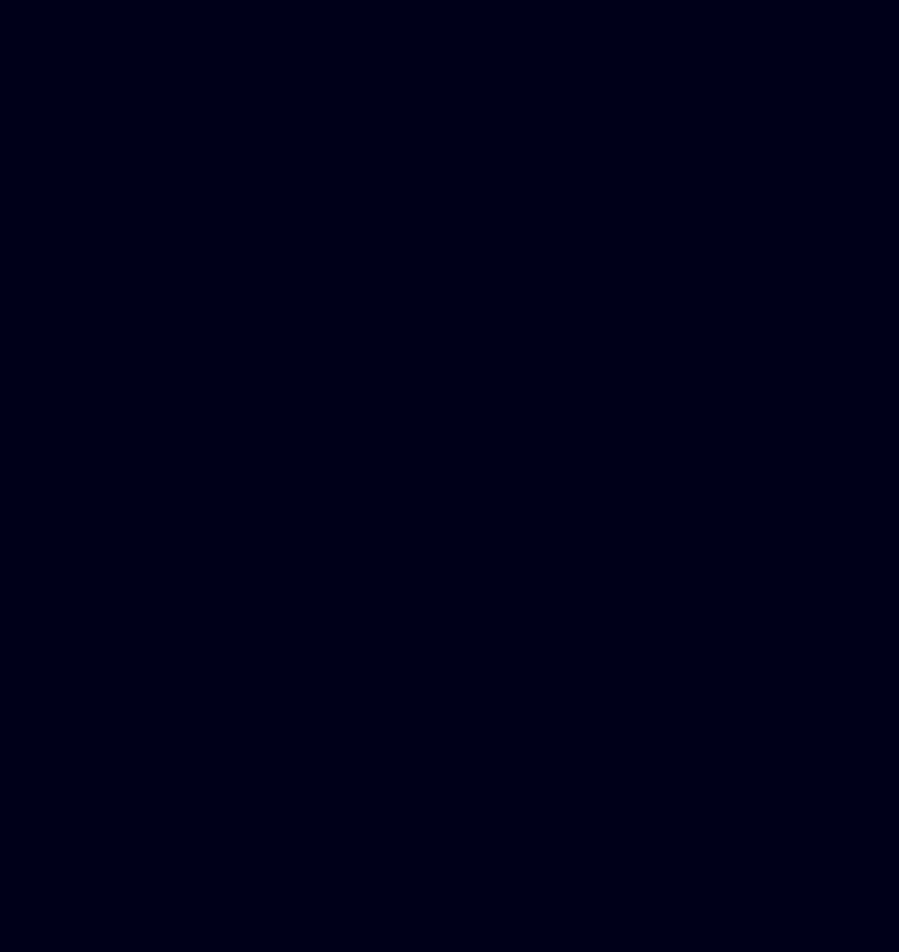
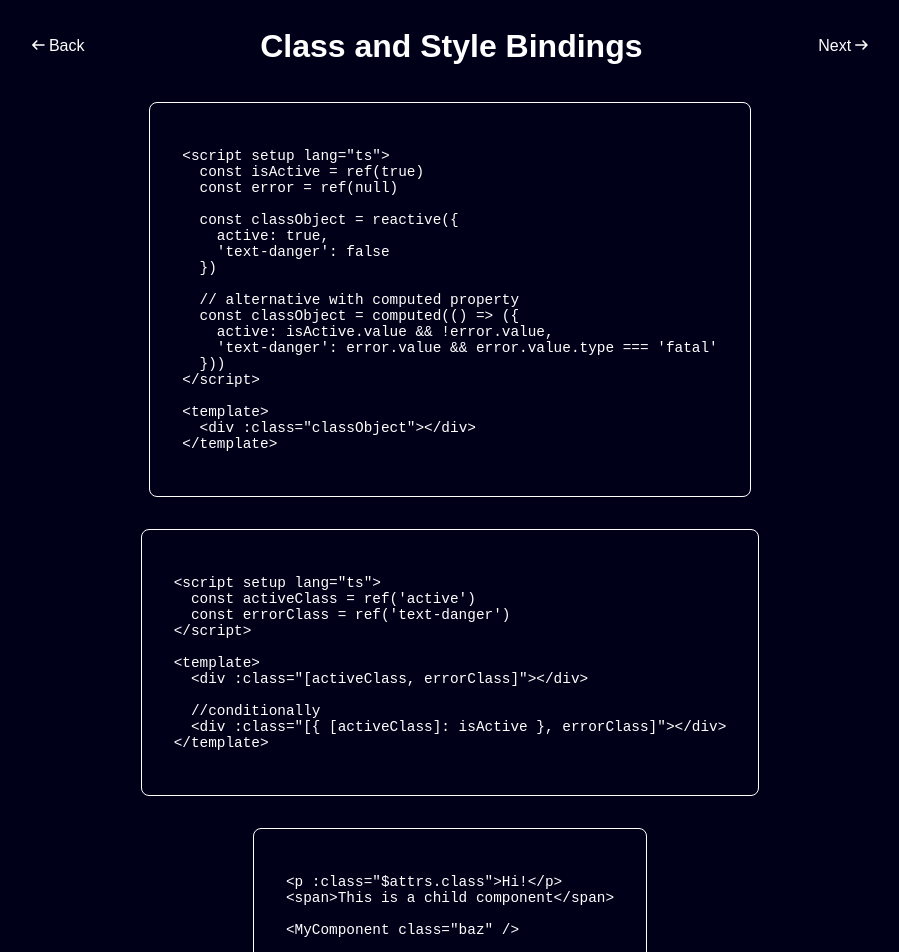
Before and after one commit to sam-yng/vue-feature-showcase, a Vue app: page /bindings in a window 1280 px wide. Before the commit this address had no page. Shown: the part 40-992 px from the top of the page, without its empty margins (190-1089 px from the left). Before the commit the page ends 800 px from the top, so only its background shows below. Built offline with nearby package versions, Linux system fonts and the light colour scheme; the HTML template or start-up script is replaced by a standard one.

Commit message:
page update

```diff
--- /dev/null
+++ b/src/components/BindingView.vue
@@ -0,0 +1,35 @@
+<script setup lang="ts">
+import { bindArrayDemoCode, bindCompDemoCode, bindObjectDemoCode } from '@/snippets/demoCode'
+import DemoContainer from './DemoContainer.vue'
+import ViewNav from './ViewNav.vue'
+</script>
+
+<template>
+  <main>
+    <ViewNav>
+      <h1>Class and Style Bindings</h1>
+    </ViewNav>
+    <div>
+      <DemoContainer :isDemo="false">
+        {{ bindObjectDemoCode }}
+      </DemoContainer>
+    </div>
+    <div>
+      <DemoContainer :isDemo="false">
+        {{ bindArrayDemoCode }}
+      </DemoContainer>
+    </div>
+    <div>
+      <DemoContainer :isDemo="false">
+        {{ bindCompDemoCode }}
+      </DemoContainer>
+    </div>
+  </main>
+</template>
+
+<style scoped>
+div {
+  display: flex;
+  justify-content: center;
+}
+</style>
--- a/src/components/DemoContainer.vue
+++ b/src/components/DemoContainer.vue
@@ -24,6 +24,8 @@ const props = defineProps<{ isDemo: boolean }>()
   overflow-x: auto;
   border: 1px;
   border-style: solid;
+  padding-left: 2rem;
+  padding-right: 2rem;
 }
 code {
   color: white;
--- a/src/router/index.ts
+++ b/src/router/index.ts
@@ -2,11 +2,13 @@ import { createRouter, createWebHistory } from 'vue-router'
 import HomeView from '@/views/HomeView.vue'
 import ReactivityView from '@/views/ReactivityView.vue'
 import ComputedView from '@/views/ComputedView.vue'
+import BindingView from '@/components/BindingView.vue'
 
 export const routes = [
   { path: '/', component: HomeView },
   { path: '/reactivity', component: ReactivityView },
   { path: '/computed', component: ComputedView },
+  { path: '/bindings', component: BindingView },
 ]
 
 export const router = createRouter({
--- a/src/snippets/demoCode.ts
+++ b/src/snippets/demoCode.ts
@@ -1,4 +1,5 @@
 export const refDemoCode = `
+<script setup lang="ts">
   import { ref } from 'vue'
   import type { Ref } from 'vue'
 
@@ -7,12 +8,16 @@ export const refDemoCode = `
   function increment() {
     count.value++
   }
+</script>
 
+<template>
   <button @click="increment">
     {{ count }}
-  </button>`
+  </button>
+</template>`
 
 export const reactiveDemoCode = `
+<script setup lang="ts">
   import { reactive } from 'vue'
 
   interface State {
@@ -20,8 +25,86 @@ export const reactiveDemoCode = `
   }
 
   const state: State = reactive({ count: 10 })
+</script>
 
+<template>
   <button @click="state.count++">
     {{ state.count }}
   </button>
-`
+</template>`
+
+export const computedDemoCode = `
+<script setup>
+  import { reactive, computed } from 'vue'
+
+  const author = reactive({
+    name: 'John Doe',
+    books: [
+      'Vue 2 - Advanced Guide',
+      'Vue 3 - Basic Guide',
+      'Vue 4 - The Mystery'
+    ]
+  })
+
+  const publishedBooksMessage = computed(() => {
+    return author.books.length > 0 ? 'Yes' : 'No'
+  })
+</script>
+
+<template>
+  <p>Has published books:</p>
+  <span>{{ publishedBooksMessage }}</span>
+</template>`
+
+export const prevComputedDemoCode = `
+import { ref, computed } from 'vue'
+
+const count = ref(2)
+
+const alwaysSmall = computed((previous) => {
+  if (count.value <= 3) {
+    return count.value
+  }
+
+  return previous
+})`
+
+export const bindObjectDemoCode = `
+<script setup lang="ts">
+  const isActive = ref(true)
+  const error = ref(null)
+
+  const classObject = reactive({
+    active: true,
+    'text-danger': false
+  })
+
+  // alternative with computed property
+  const classObject = computed(() => ({
+    active: isActive.value && !error.value,
+    'text-danger': error.value && error.value.type === 'fatal'
+  }))
+</script>
+
+<template>
+  <div :class="classObject"></div>
+</template>`
+
+export const bindArrayDemoCode = `
+<script setup lang="ts">
+  const activeClass = ref('active')
+  const errorClass = ref('text-danger')
+</script>
+
+<template>
+  <div :class="[activeClass, errorClass]"></div>
+
+  //conditionally
+  <div :class="[{ [activeClass]: isActive }, errorClass]"></div>
+</template>`
+
+export const bindCompDemoCode = `
+<p :class="$attrs.class">Hi!</p>
+<span>This is a child component</span>
+
+<MyComponent class="baz" />`
--- a/src/views/ComputedView.vue
+++ b/src/views/ComputedView.vue
@@ -1,5 +1,18 @@
 <script setup lang="ts">
+import DemoContainer from '@/components/DemoContainer.vue'
 import ViewNav from '@/components/ViewNav.vue'
+import { computedDemoCode, prevComputedDemoCode } from '@/snippets/demoCode'
+
+import { reactive, computed } from 'vue'
+
+const authorDemo = reactive({
+  name: 'John Doe',
+  books: ['Vue 2 - Advanced Guide', 'Vue 3 - Basic Guide', 'Vue 4 - The Mystery'],
+})
+
+const publishedBooksMessageDemo = computed(() => {
+  return authorDemo.books.length > 0 ? 'Yes' : 'No'
+})
 </script>
 
 <template>
@@ -7,11 +20,26 @@ import ViewNav from '@/components/ViewNav.vue'
     <ViewNav>
       <h1>Computed Properties</h1>
     </ViewNav>
-    <pre>
-      <code>
-      </code>
-    </pre>
+    <div>
+      <DemoContainer :isDemo="false">
+        {{ computedDemoCode }}
+      </DemoContainer>
+      <DemoContainer :isDemo="true">
+        <p>Has published books:</p>
+        <span>{{ publishedBooksMessageDemo }}</span>
+      </DemoContainer>
+    </div>
+    <div>
+      <DemoContainer :isDemo="false">
+        {{ prevComputedDemoCode }}
+      </DemoContainer>
+    </div>
   </main>
 </template>
 
-<style scoped></style>
+<style scoped>
+div {
+  display: flex;
+  justify-content: center;
+}
+</style>
--- a/src/views/HomeView.vue
+++ b/src/views/HomeView.vue
@@ -21,7 +21,7 @@ import NavButton from '../components/NavButton.vue'
       <RouterLink class="router-link" to="/computed" customer v-slot="{ navigate, href, isActive }">
         <NavButton :href="href" :active="isActive" @click="navigate">Computer Properties</NavButton>
       </RouterLink>
-      <RouterLink class="router-link" to="/" customer v-slot="{ navigate, href, isActive }">
+      <RouterLink class="router-link" to="/bindings" customer v-slot="{ navigate, href, isActive }">
         <NavButton :href="href" :active="isActive" @click="navigate"
           >Class and Style Bindings</NavButton
         >
```
